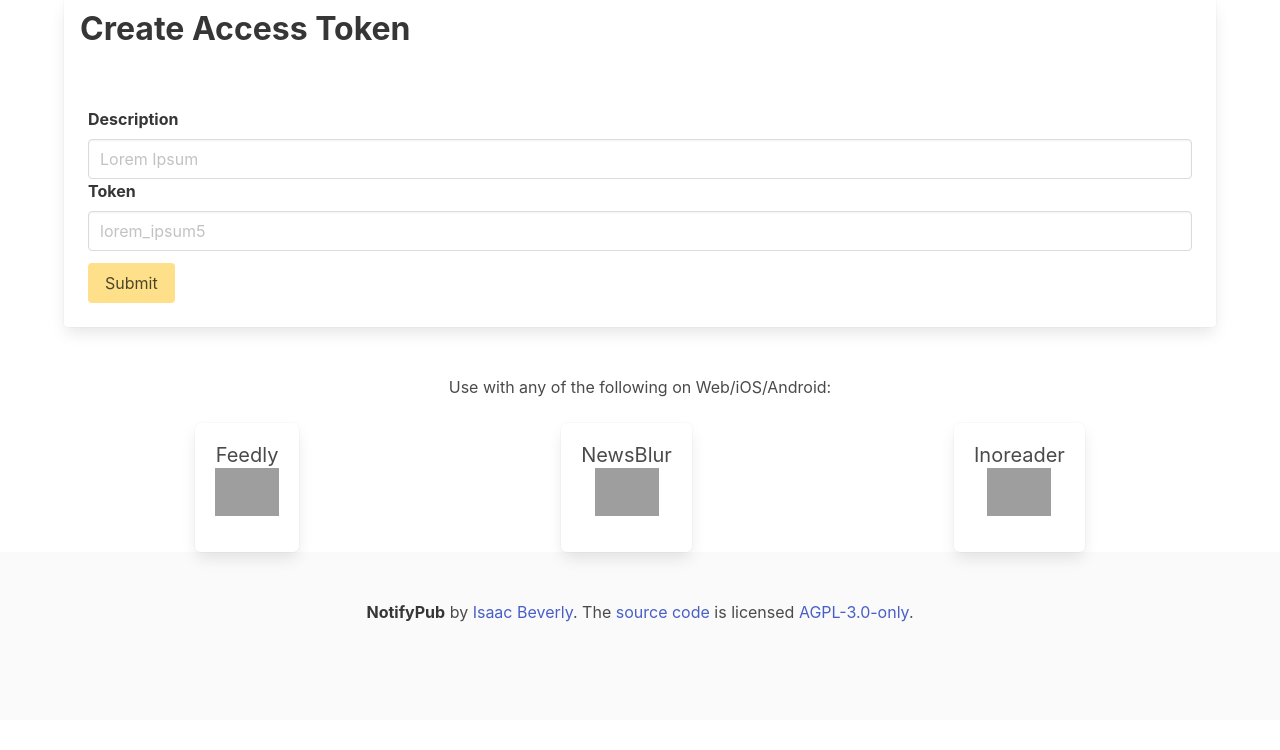
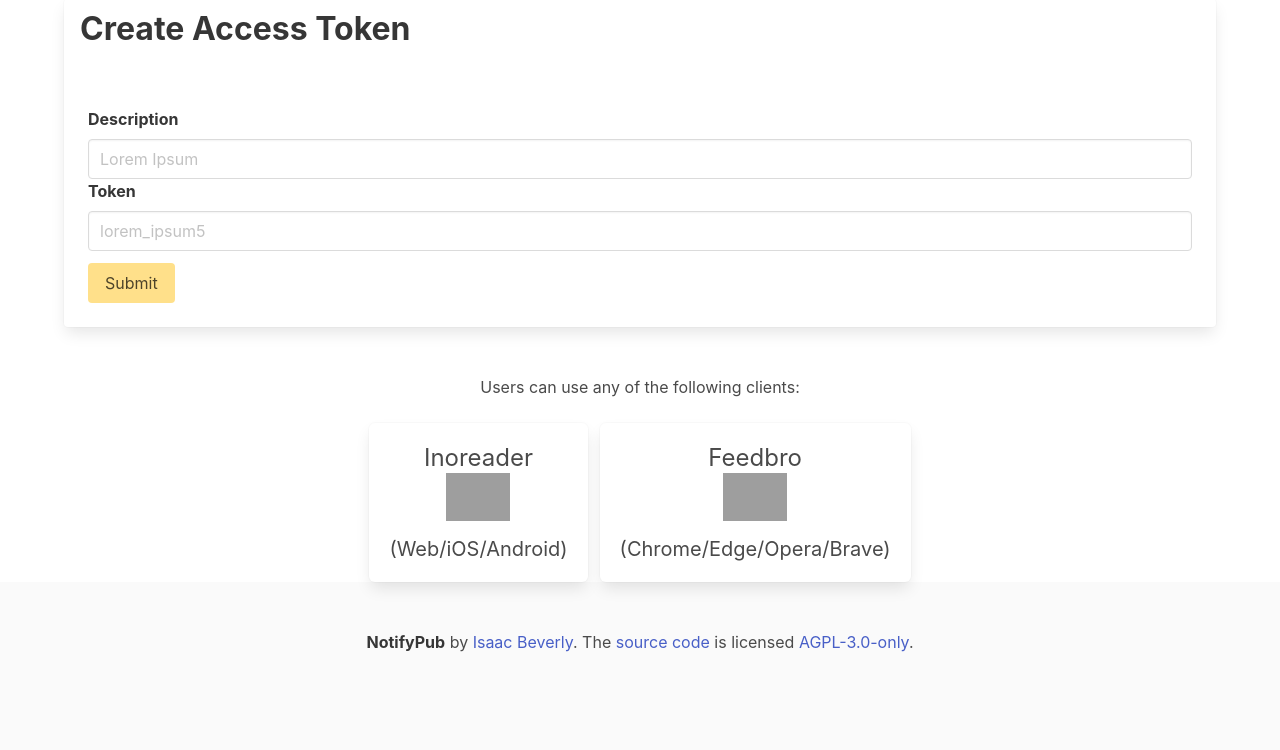
Before and after one commit to imbev/NotifyPub, a Python web app: template app/templates/manage_tokens.html in a window 1280 px wide. Shown: the part 105-855 px from the top of the page. Before the commit the page ends 727 px from the top, so only its background shows below. Run offline with Jinja, Linux system fonts and the light colour scheme; the template is opened without the code that fills it, so the values that code supplies are empty; grey boxes are pictures that could not be loaded.

Commit message:
Misc improvements to suggested client list

```diff
--- a/app/templates/manage_tokens.html
+++ b/app/templates/manage_tokens.html
@@ -67,40 +67,33 @@
   </article>
   {% endfor %}
   <div>
-    <p class="has-text-centered">Use with any of the following on Web/iOS/Android:</p>
+    <p class="has-text-centered">Users can use any of the following clients:</p>
     <br>
-    <nav class="level">
-      <div class="level-item has-text-centered">
+    <nav class="level is-justify-content-center">
+      <div class="level-left">
+        <div class="level-item">
           <div class="box">
-          <a href="https://feedly.com/">
-            <p class="subtitle">Feedly</p>
+            <a href="https://www.inoreader.com/">
+              <p class="subtitle is-4 has-text-centered">Inoreader</p>
               <figure class="image is-64x64 container">
                 <img
-                src="https://play-lh.googleusercontent.com/NNS6OGOetsyYa0hhXTItJ7aCNljIKLD8uLibF5qdEBq_m7kHhK091KXZBVk7JzrfPw" />
+                  src="https://play-lh.googleusercontent.com/mPC_o8nhXrXE22isxxVwNNuyiaKskjTRcbGKZEwqm6xlyXkfkfcBH1XDVpMJXWFG5w" />
               </figure>
-          </a>
-        </div>
-      </div>
-      <div class="level-item has-text-centered">
-        <div class="box">
-          <a href="https://www.newsblur.com/">
-            <p class="subtitle">NewsBlur</p>
-            <figure class="image is-64x64 container">
-              <img
-                src="https://play-lh.googleusercontent.com/S0AYLN1BNNpXjlN5MeYtK-73d4hPkkM5N6EuhWaIGAcVhC41JXyF9N8Lh0F4rT7A_ts1=w240-h480-rw" />
-            </figure>
+              <p class="subtitle has-text-centered">(Web/iOS/Android)</p>
             </a>
           </div>
         </div>
         <div class="level-item">
           <div class="box">
-          <a href="https://www.inoreader.com/">
-            <p class="subtitle">Inoreader</p>
+            <a href="https://chrome.google.com/webstore/detail/feedbro/mefgmmbdailogpfhfblcnnjfmnpnmdfa">
+              <p class="subtitle is-4 has-text-centered">Feedbro</p>
               <figure class="image is-64x64 container">
                 <img
-                src="https://play-lh.googleusercontent.com/mPC_o8nhXrXE22isxxVwNNuyiaKskjTRcbGKZEwqm6xlyXkfkfcBH1XDVpMJXWFG5w" />
+                  src="https://lh3.googleusercontent.com/tYblj9TjdZIAh_z5WarI0fk8wB1w8VUicbMg_Y3Z8EyVpy59XP-zi4YC1RlOuvlXqy8wzTjCVlIawPA4dzIwcy-u=w128-h128-e365-rj-sc0x00ffffff" />
               </figure>
+              <p class="subtitle has-text-centered">(Chrome/Edge/Opera/Brave)</p>
             </a>
+          </div>
         </div>
       </div>
     </nav>
```
Also changed, not shown: app/templates/index.html (+10 -19 lines). Lines whose indentation alone changed are shown as unchanged.
